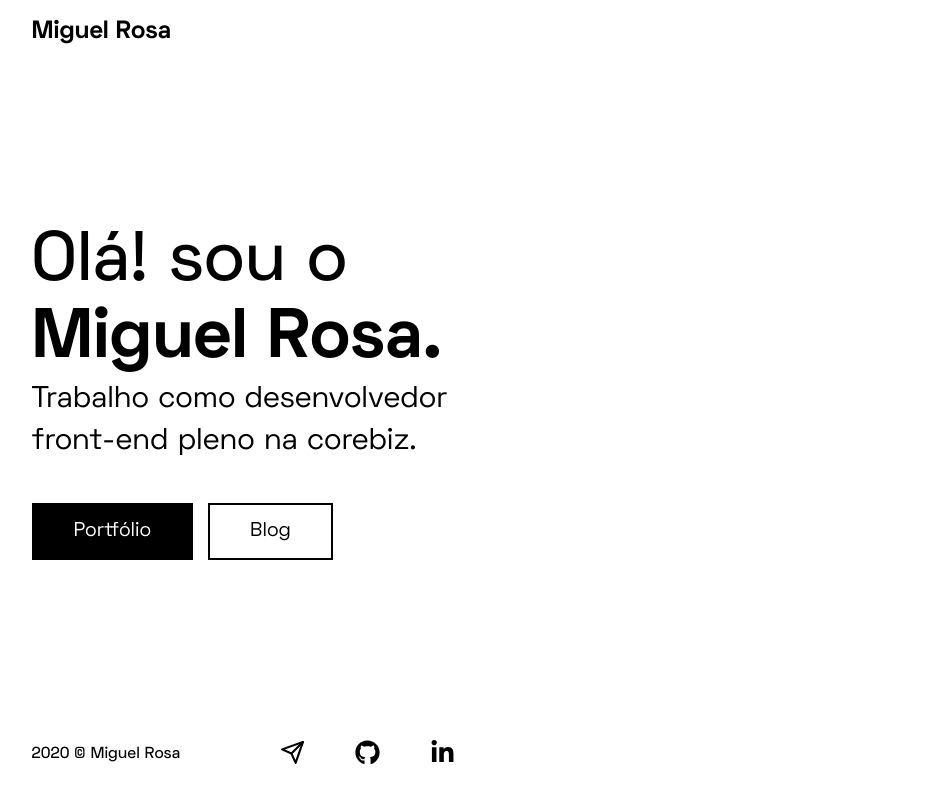
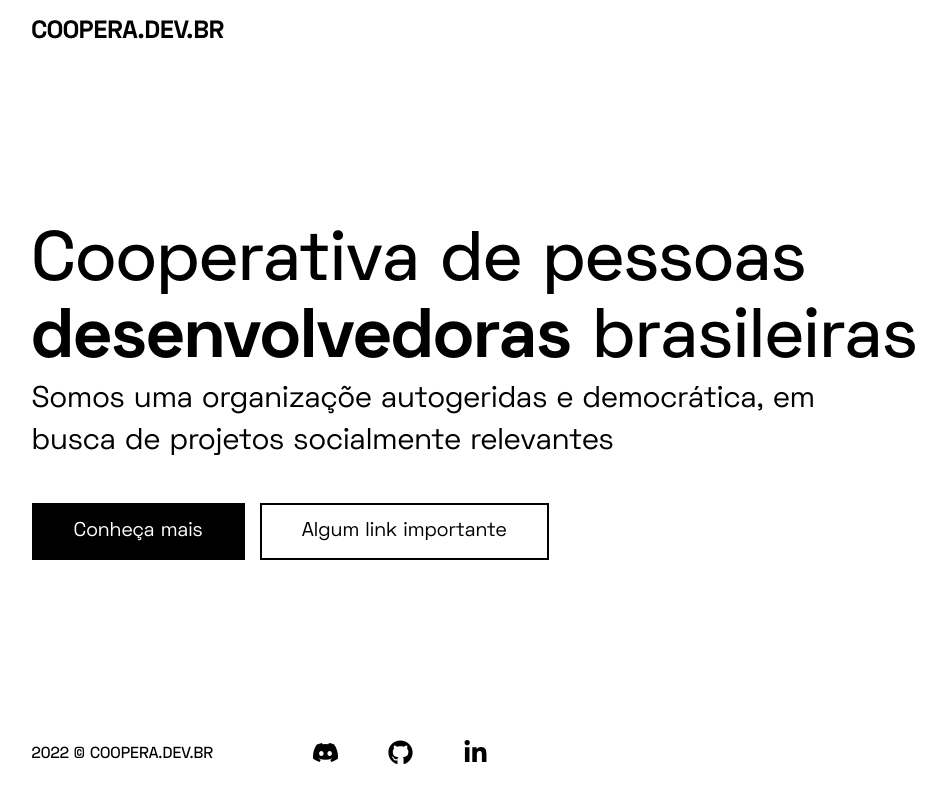
Before and after one commit to miguel-rosa/miguelrosa, a React (Create React App) app: page / in a window 1280 px wide. Shown: the whole page, without its empty margins (5-951 px from the left). Built offline with nearby package versions, Linux system fonts and the light colour scheme.

Commit message:
feat: add coopera dev basic configs

```diff
--- a/package.json
+++ b/package.json
@@ -9,7 +9,7 @@
     "axios": "^0.19.2",
     "react": "^16.13.1",
     "react-dom": "^16.13.1",
-    "react-icons": "^3.10.0",
+    "react-icons": "^4.7.1",
     "react-router-dom": "^5.2.0",
     "react-scripts": "3.4.1",
     "styled-components": "^5.1.1"
--- a/public/index.html
+++ b/public/index.html
@@ -8,7 +8,7 @@
 
     <link href="https://fonts.googleapis.com/css2?family=Oswald:wght@700&family=Roboto+Mono&display=swap" rel="stylesheet">
 
-    <title>Miguel Rosa - Desenvolvedor front-end júnior</title>
+    <title>Coopera Dev Br - Cooperativa de pessoas desenvolvedoras</title>
   </head>
   <body id="body">
     <noscript>You need to enable JavaScript to run this app.</noscript>
--- a/src/components/Footer/index.js
+++ b/src/components/Footer/index.js
@@ -1,21 +1,21 @@
 import React from 'react';
-import {FaGithub, FaLinkedinIn} from 'react-icons/fa'
-import { FiSend } from 'react-icons/fi'
-import './style.css'
+import { BsDiscord } from 'react-icons/bs';
+import { FaGithub, FaLinkedinIn } from 'react-icons/fa';
+import './style.css';
 
 const Footer = ()=> {
     return(
         <footer className="footer">
             <div className="footer__container">
-                <p className="footer__copy">2020 © Miguel Rosa</p>
+                <p className="footer__copy">2022 © COOPERA.DEV.BR</p>
                 <div className="footer__icons">
-                    <a className="footer__wrapper-icon" href="mailto:miguelgoncvs@gmail.com">
-                        <FiSend className="footer__icon"/>
+                    <a className="footer__wrapper-icon" href="https://discord.gg/6bykCYmr">
+                        <BsDiscord className="footer__icon"/>
                     </a>
-                    <a className="footer__wrapper-icon" href="https://github.com/miguel-rosa">
+                    <a className="footer__wrapper-icon" href="https://github.com/coopera-dev-br/">
                         <FaGithub className="footer__icon" />
                     </a>
-                    <a className="footer__wrapper-icon" href="https://www.linkedin.com/in/miguelgoncvs/">
+                    <a className="footer__wrapper-icon" href="https://www.linkedin.com/company/coopera-dev-br/">
                         <FaLinkedinIn className="footer__icon"/>
                     </a>
                 </div>
--- a/src/components/Header/index.js
+++ b/src/components/Header/index.js
@@ -1,7 +1,7 @@
 import React from 'react';
 import './style.css';
 
-import {Link } from 'react-router-dom';
+import { Link } from 'react-router-dom';
 
 
 const Header = () => {
@@ -9,7 +9,7 @@ const Header = () => {
     return(
         <header className="header">
             <div className="header__container">
-                <Link className='header__container__title' to='/'>Miguel Rosa</Link>
+                <Link className='header__container__title' to='/'>COOPERA.DEV.BR</Link>
 
             </div>
         </header>
--- a/src/components/MainButton/index.js
+++ b/src/components/MainButton/index.js
@@ -1,12 +1,12 @@
 import React from 'react';
-import { Link } from 'react-router-dom'
+// import { Link } from 'react-router-dom'
 import './style.css';
 
 const MainButton = (props) => {
     return(
-        <Link to={props.to} href={props.href} className="Main-Button">
+        <a to={props.to} href={props.href} className="Main-Button">
             {props.text}
-        </Link>
+        </a>
     );
 }
 
--- a/src/pages/Home/index.js
+++ b/src/pages/Home/index.js
@@ -3,8 +3,8 @@ import React from 'react';
 
 import './style.css';
 
-import MainButton from '../../components/MainButton'
-import SecondButton from '../../components/SecondButton'
+import MainButton from '../../components/MainButton';
+import SecondButton from '../../components/SecondButton';
 
 const Home = () => {
 
@@ -13,15 +13,15 @@ const Home = () => {
             <div className="home__container">
                 <div className="home__hero">
                     <h1 className="hero__title">
-                        Olá! sou o<br/>
-                        <b>Miguel Rosa.</b>
+                        Cooperativa de pessoas<br/>
+                        <b>desenvolvedoras</b> brasileiras
                     </h1>
                     <p className="hero__description">
-                        Trabalho como desenvolvedor front-end pleno na corebiz.
+                    Somos uma organizaçõe autogeridas e democrática, em busca de projetos socialmente relevantes<br/>
                     </p>
                     <div className="hero__footer">
-                        <MainButton to="/portfolio" text="Portfólio" />
-                        <SecondButton to="/blog" text="Blog" />
+                        <MainButton href="https://discord.gg/6bykCYmr" text="Conheça mais" />
+                        <SecondButton href="/blog" text="Algum link importante" />
 
                     </div>
                 </div>
--- a/src/pages/Home/style.css
+++ b/src/pages/Home/style.css
@@ -47,7 +47,7 @@
 .hero__description{
     color:var(--second-color);
     font-size:30px;
-    width:40%;
+    width:70%;
     line-height: 1.4;
 }
 @media screen and (max-width:768px){
```
Also changed, not shown: 1 other file (tests, documents, lock files or other folders).
